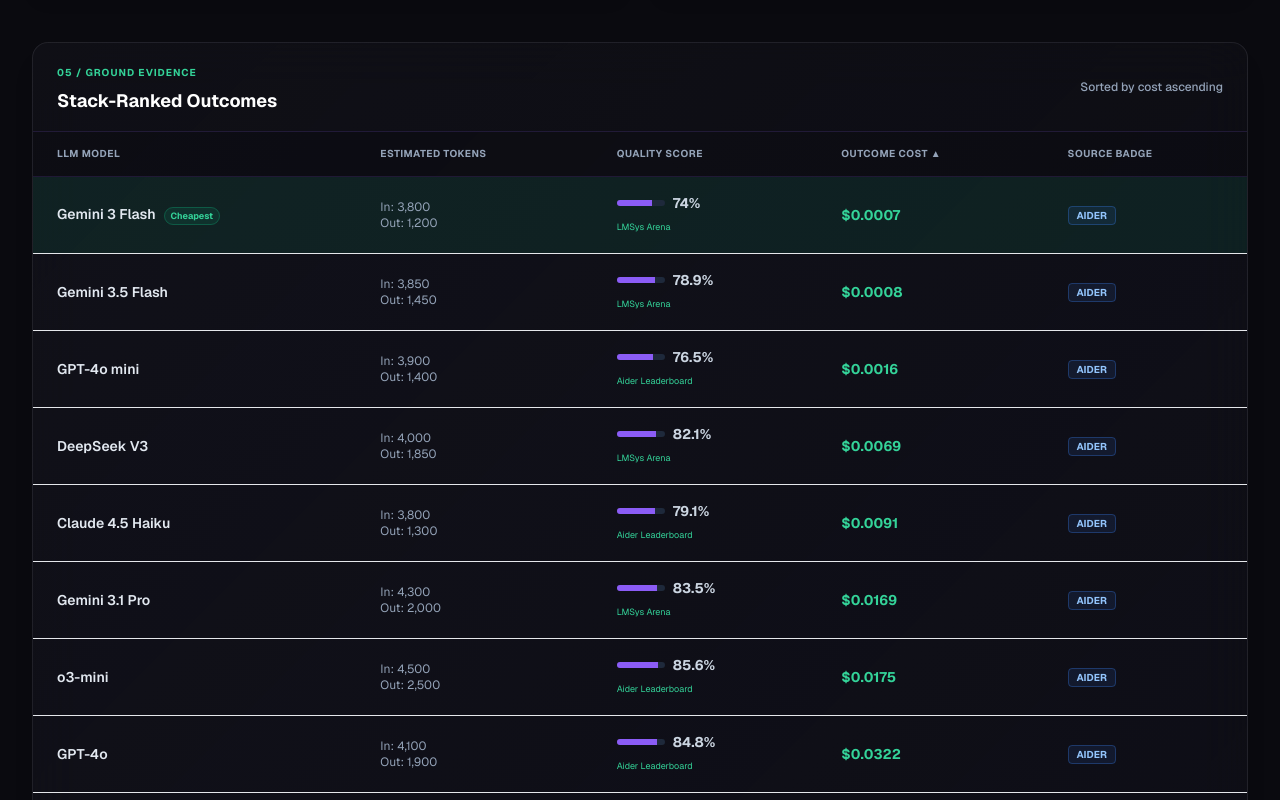
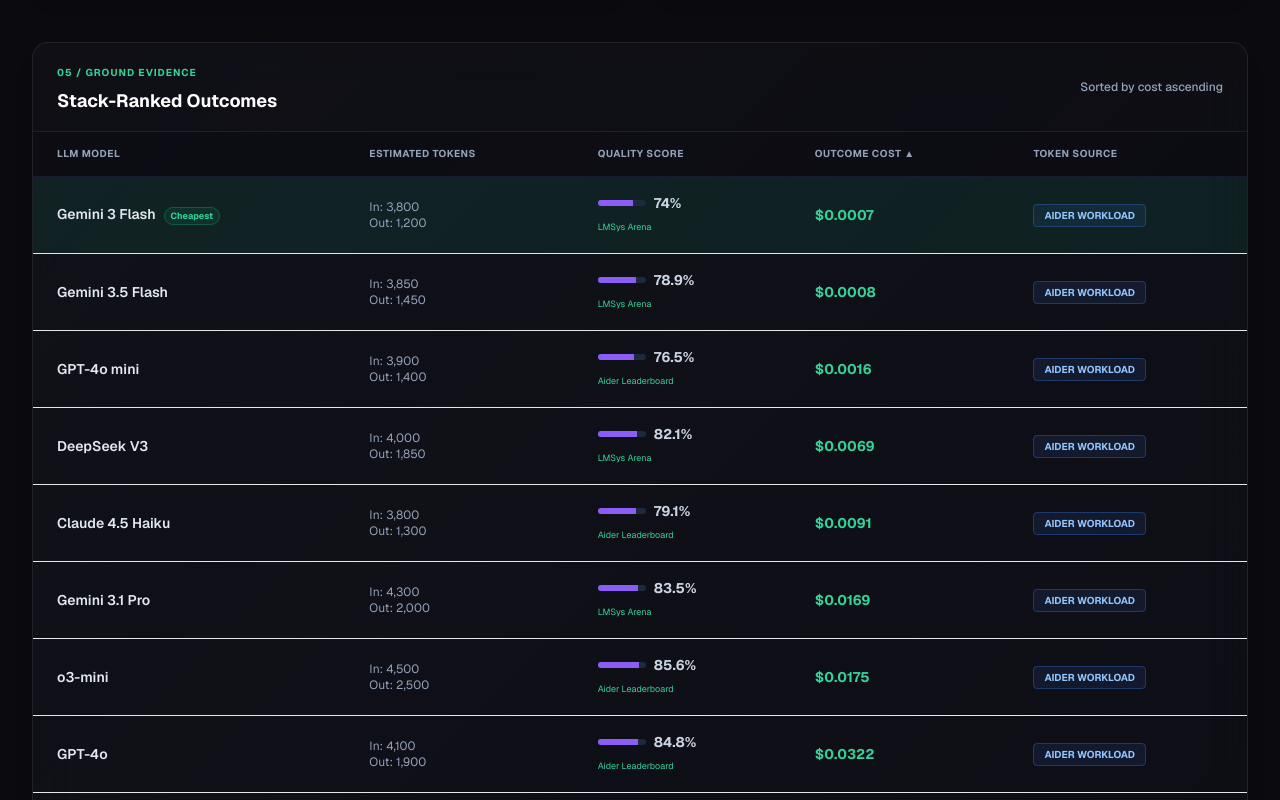
Before and after one commit to guevae2/llm-cost-per-outcome, a Next.js app: page / in a window 1280 px wide. Shown: the part 2580-3380 px from the top of the page. Built offline with nearby package versions, Linux system fonts and the light colour scheme.

Commit message:
visual: rename table columns to Token Source and refine badges to display workload types

```diff
--- a/app/page.tsx
+++ b/app/page.tsx
@@ -325,7 +325,7 @@
                     <th onClick={() => handleSort('cost')} className="px-6 py-3 cursor-pointer hover:text-white transition">
                       Outcome Cost {sortField === 'cost' && (sortOrder === 'asc' ? '▲' : '▼')}
                     </th>
-                    <th className="px-6 py-3">Source Badge</th>
+                    <th className="px-6 py-3">Token Source</th>
                   </tr>
                 </thead>
                 <tbody className="divide-y divide-[var(--border)]/40">
@@ -379,14 +379,20 @@
                           ${item.cost.toFixed(4)}
                         </td>
                         <td className="px-6 py-4">
-                          <span className={`text-[10px] font-bold uppercase px-2 py-0.5 rounded border ${
+                          <span className={`text-[10px] font-bold uppercase px-2.5 py-1 rounded border ${
                             item.source === 'agentnoah-owasp'
                               ? 'bg-purple-500/10 text-purple-300 border-purple-500/30'
                               : item.source === 'aider'
                               ? 'bg-blue-500/10 text-blue-300 border-blue-500/30'
-                              : 'bg-slate-800 text-slate-400 border-slate-700'
+                              : 'bg-slate-850 text-slate-400 border-slate-700'
                           }`}>
-                            {item.source}
+                            {item.source === 'agentnoah-owasp'
+                              ? 'OWASP Workload'
+                              : item.source === 'aider'
+                              ? 'Aider Workload'
+                              : item.source === 'swe-bench'
+                              ? 'SWE-Bench'
+                              : 'User Workload'}
                           </span>
                         </td>
                       </tr>
@@ -404,10 +410,10 @@
                 The Ground Truth Registry (⬇️ Sorted by True Cost)
               </div>
               <p className="text-slate-400 leading-relaxed">
-                <strong className="text-slate-200">What is measured:</strong> The raw underlying calculations proving the final costs. It maps exactly how many words/tokens were read or written, the verified accuracy score, and the final outcome price.
+                <strong className="text-slate-200">What is measured:</strong> The raw underlying calculations proving the final costs. It maps the workload token counts, verified accuracy (Quality Score), and the calculated True Cost.
               </p>
               <p className="text-slate-500 text-[11px] leading-relaxed pt-0.5">
-                <strong className="text-slate-400">Auditable & Verified:</strong> Click any highlighted Quality Score link to audit the real-world benchmark evaluations (e.g. AgentNoah security audits or LMSys battles) verifying these results.
+                <strong className="text-slate-400">Verifiability & Dual Sourcing:</strong> (1) <strong className="text-slate-300">Quality Source:</strong> Click any highlighted link under Quality Score to audit the accuracy evaluation (e.g. LMSys battles or AgentNoah OWASP audits). (2) <strong className="text-slate-300">Token Source:</strong> The rightmost badge identifies the benchmark workload used to audit raw input/output token counts.
               </p>
             </div>
           </div>
```
